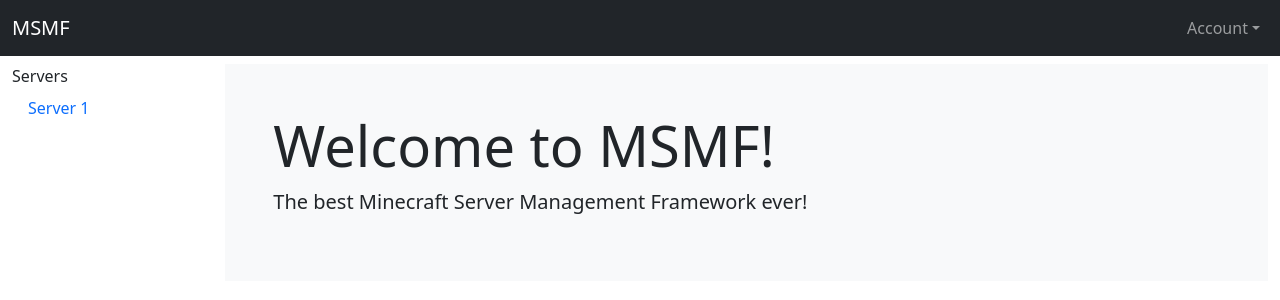
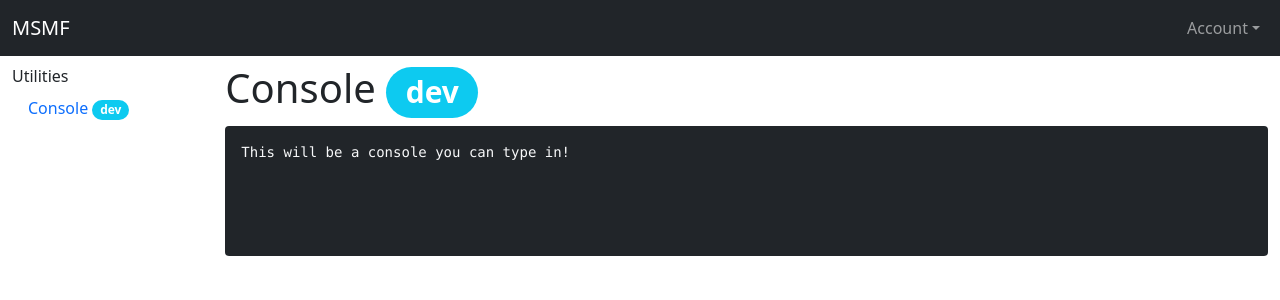
Before and after one commit to stew3254/msmf, a React app in the folder frontend/: page /console in a window 1280 px wide. Shown: the top 300 px of the page. Built offline with nearby package versions, Linux system fonts and the light colour scheme; the HTML template or start-up script is replaced by a standard one.

Commit message:
Start working on console

```diff
--- a/frontend/src/components/App.tsx
+++ b/frontend/src/components/App.tsx
@@ -1,11 +1,12 @@
 import * as React from "react";
 import {BrowserRouter as Router, Link, Route, Switch} from "react-router-dom";
-import {Container, Nav, Navbar, NavDropdown, NavItem, NavLink, Row} from "react-bootstrap";
+import {Badge, Container, Nav, Navbar, NavDropdown, NavItem, NavLink, Row} from "react-bootstrap";
 import Home from "./Home";
 import Login from "./Login";
 import Invite from "./Invite";
 import Register from "./Register";
 import ChangePassword from "./ChangePassword";
+import DevConsole from "./DevConsole";
 
 export default function App() {
     return (
@@ -33,8 +34,8 @@ export default function App() {
                 <Row>
                     <div className="col-md-2">
                         <Nav variant="pills" className="flex-column sticky-top top-0">
-                            <NavItem>Servers</NavItem>
-                            <NavLink as={Link} to="/">Server 1</NavLink>
+                            <NavItem>Utilities</NavItem>
+                            <NavLink as={Link} to="/console">Console <Badge pill bg="info">dev</Badge></NavLink>
                         </Nav>
                     </div>
                     <div className="col-md-10">
@@ -51,6 +52,9 @@ export default function App() {
                             <Route path="/change-password">
                                 <ChangePassword/>
                             </Route>
+                            <Route path="/console">
+                                <DevConsole/>
+                            </Route>
                             <Route path="/">
                                 <Home/>
                             </Route>
--- /dev/null
+++ b/frontend/src/components/DevConsole.tsx
@@ -0,0 +1,13 @@
+import * as React from "react";
+import {Badge} from "react-bootstrap";
+
+export default function DevConsole() {
+    return (
+        <>
+            <h1>Console <Badge pill bg="info">dev</Badge></h1>
+            <pre className="bg-dark text-light p-3 rounded h-100">
+                This will be a console you can type in!
+            </pre>
+        </>
+    )
+}
```
